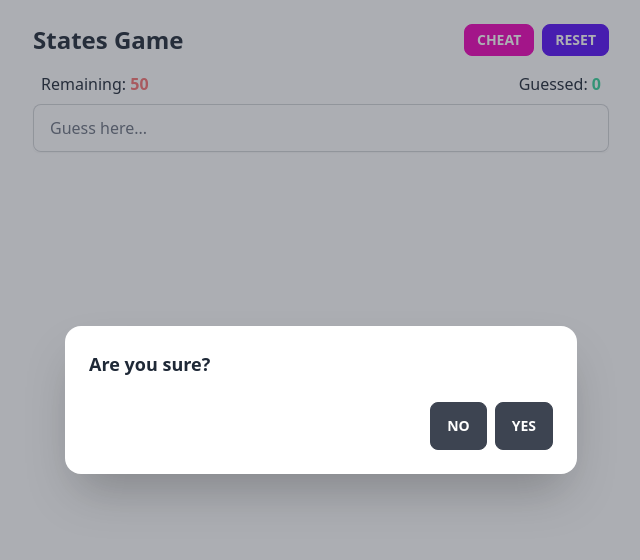
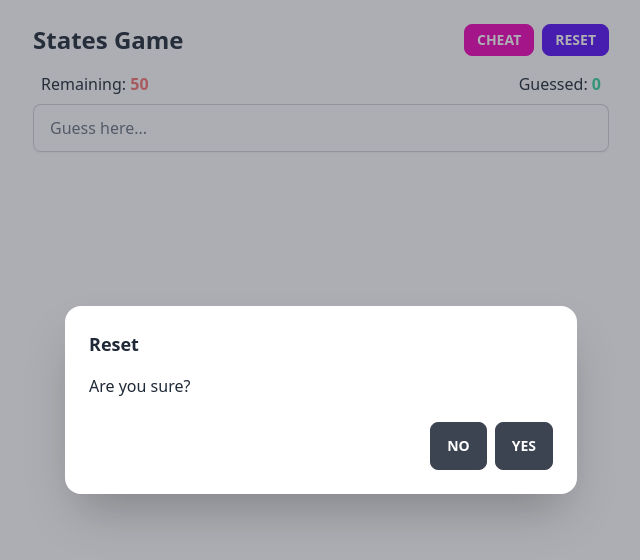
Before and after one commit to mattflow/states-game, a React (Vite) app: page / in a window 1280 px wide. Both pictures are taken after a click on the label "RESET". Shown: the top 560 px of the page, without its empty margins (319-959 px from the left). Built offline with nearby package versions, Linux system fonts and the light colour scheme; a web font is replaced by a local one.

Commit message:
Change reset modal message

```diff
--- a/src/components/Header.tsx
+++ b/src/components/Header.tsx
@@ -32,7 +32,8 @@ const Header = ({ guessedSet, onResetClick }: HeaderProps) => (
     <input type="checkbox" id="reset-modal" className="modal-toggle" />
     <div className="modal modal-bottom sm:modal-middle">
       <div className="modal-box relative">
-        <h3 className="text-lg font-bold">Are you sure?</h3>
+        <h3 className="text-lg font-bold">Reset</h3>
+        <p className="pt-4">Are you sure?</p>
         <div className="modal-action">
           <label htmlFor="reset-modal" className="btn">
             No
```
